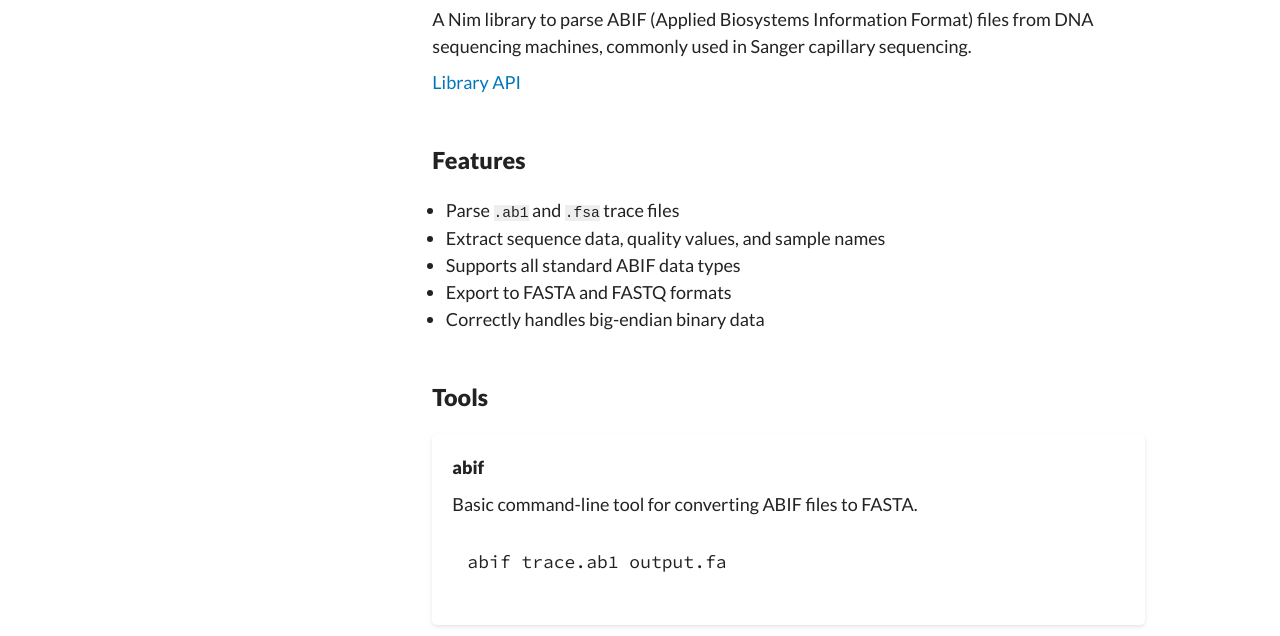
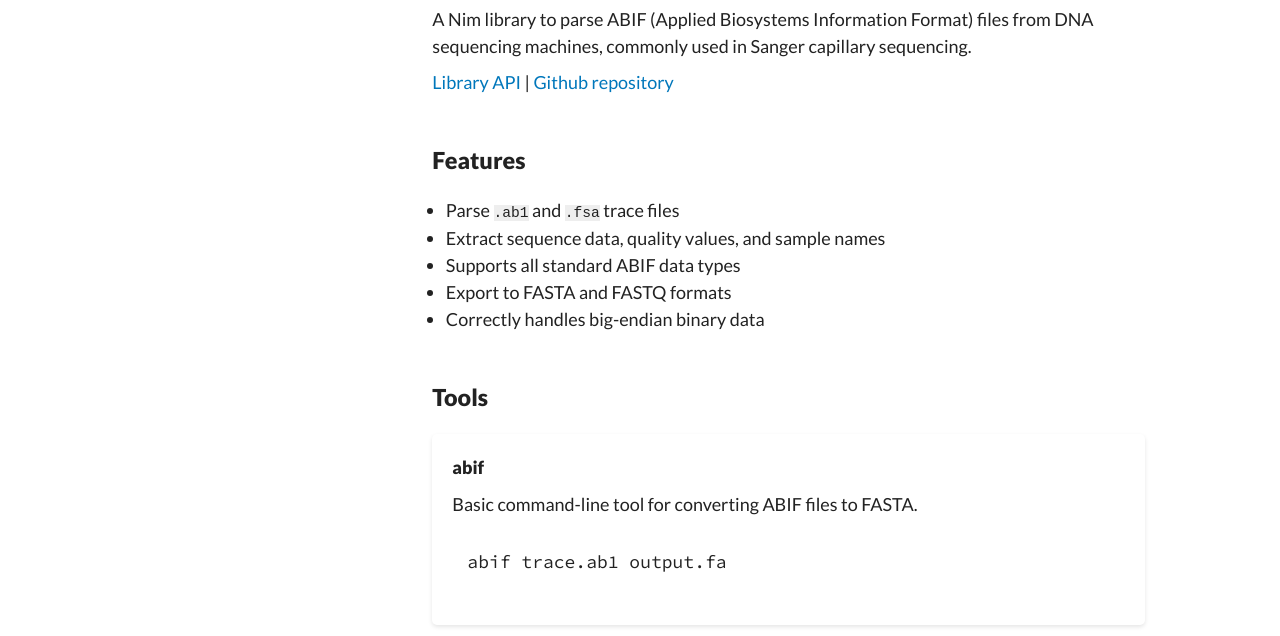
Before and after one commit to quadram-institute-bioscience/nim-abif, a plain HTML site: page docs/index.html in a window 1280 px wide. Shown: the part 164-800 px from the top of the page. Drawn offline with Linux system fonts and the light colour scheme.

Commit message:
add link to repo

```diff
--- a/docs/index.html
+++ b/docs/index.html
@@ -88,7 +88,7 @@
                 A Nim library to parse ABIF (Applied Biosystems Information Format) files from DNA sequencing machines,
                 commonly used in Sanger capillary sequencing.
               </p>
-	      <p><a href="abif.html">Library API</a>
+	      <p><a href="abif.html">Library API</a> | <a href="https://github.com/quadram-institute-bioscience/nim-abif?tab=readme-ov-file"> Github repository</a>
               </p>
             </div>
 
```
